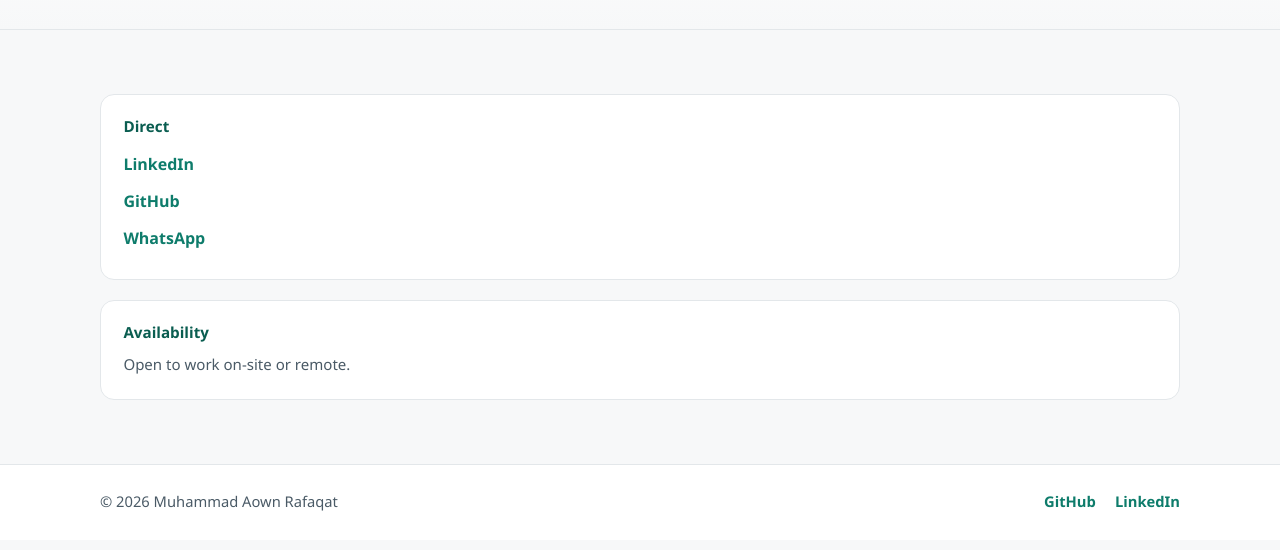
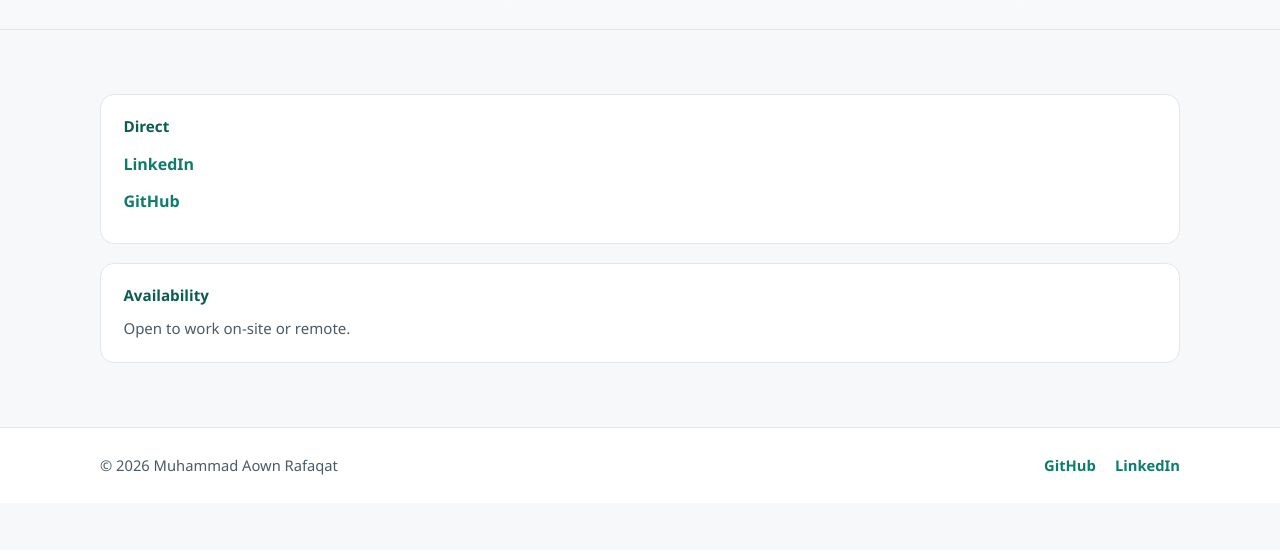
Before and after one commit to rafaqatmuhammadaown537/portfolio, a plain HTML site: page contact.html in a window 1280 px wide. Shown: the part 206-756 px from the top of the page. Drawn offline with Linux system fonts and the light colour scheme.

Commit message:
Remove WhatsApp link from contact page

```diff
--- a/contact.html
+++ b/contact.html
@@ -39,7 +39,6 @@
             <ul class="contact-list">
               <li><a href="https://www.linkedin.com/in/muhammad-aown-rafaqat-1a7705451/" target="_blank" rel="noopener">LinkedIn</a></li>
               <li><a href="https://github.com/rafaqatmuhammadaown537" target="_blank" rel="noopener">GitHub</a></li>
-              <li><a href="https://wa.me/923212902295" target="_blank" rel="noopener">WhatsApp</a></li>
             </ul>
           </div>
           <div class="panel">
```
